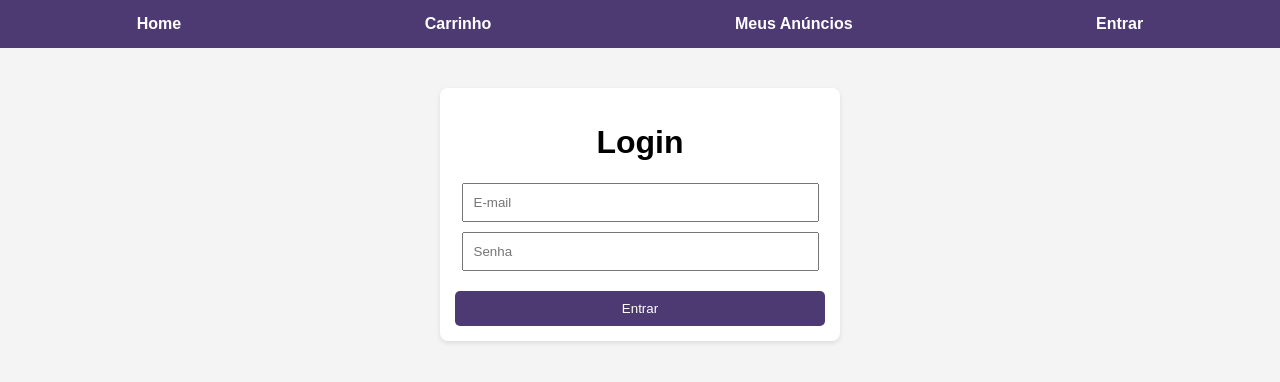
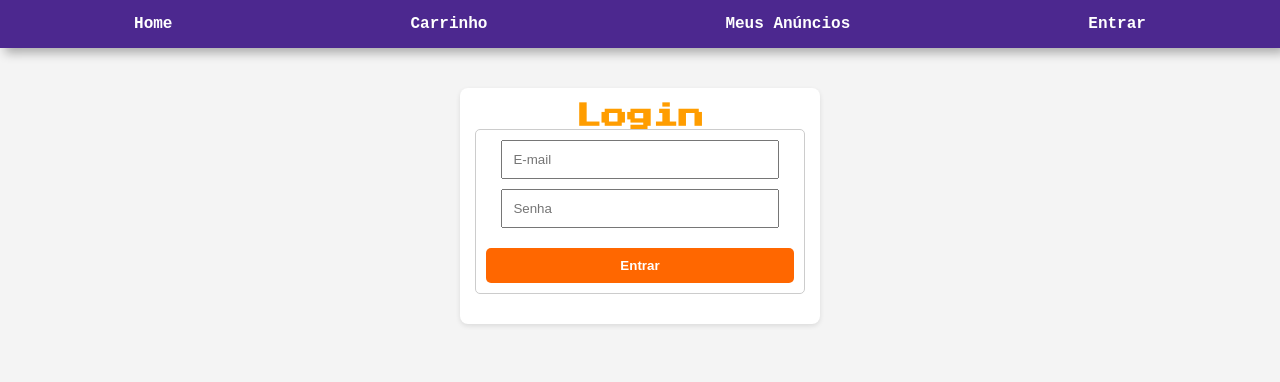
Before and after one commit to WeverttonSouza1/Projeto-Programacao-Web, a Next.js app in the folder schutz-marketplace/: page /login in a window 1280 px wide. Shown: the top 382 px of the page. Built offline with nearby package versions, Linux system fonts and the light colour scheme.

Commit message:
Add files via upload

```diff
--- a/schutz-marketplace/src/app/globals.css
+++ b/schutz-marketplace/src/app/globals.css
@@ -1,44 +1,110 @@
 @charset "utf-8";
+@import url('https://fonts.googleapis.com/css2?family=Work+Sans:wght@400;700&display=swap');
+@import url('https://fonts.googleapis.com/css2?family=Press+Start+2P&display=swap');
+
+* {
+    margin: 0;
+    padding: 0;
+    box-sizing: border-box;
+
+}
 
 body {
-    font-family: sans-serif; margin: 0;
     background: #f4f4f4;
 }
 
+h1 {
+    margin: 2;
+    padding: 2;
+    font-family: 'Press Start 2P', cursive;
+    font-size: 1.6em;
+    color: #ff9d00;
+    /*
+    #ffc100
+    #ff6200*/
+}
+
+/*
+Shorthand font:
+- font-style -> font-weight -> font-size/line-height -> font-family
+*/
+
+h2 {
+    font-family: 'work-sans', sans-serif;
+    font-size: 2.5em;
+}
+
+h3 {
+    font-weight: 700;
+    font-size: 1.2em;
+}
+
+p {
+    font-size: 1.2em;
+}
+
+/*
+Absolute measurements:
+cm, mm, in(polegada), px(pixels), pt(points), pc(picas)
+
+Relative measurements:
+em, ex, ch, rem, vw, vh, vmin, vmax
+*/
+
 nav {
-    background: #4d3a73;
+    font-family: 'Courier New', Courier, monospace;
+    background: #4c288f; /* 4c288f #4d3a73*/
     padding: 15px;
     display: flex;
     justify-content: space-around;
+    box-shadow: 5px 5px 10px rgba(0, 0, 0, 0.3);
 }
 
-nav a { color: white;
+nav a {
+    color: white;
     text-decoration: none;
     font-weight: bold;
 }
 
+form {
+    font-family: 'work-sans', sans-serif;
+    font-weight: 700;
+    padding: 10px;
+    border: 1px solid #ccc;
+    border-radius: 5px;
+    width: 100%;
+    margin-bottom: 15px;
+}
+
 .container {
+    font-weight: 700;
     max-width: 900px;
     margin: 20px auto;
     padding: 20px;
 }
 
 .grid {
+    font-weight: 700;
     display: grid;
     grid-template-columns: 1fr 1fr 1fr;
     gap: 20px;
 }
 
 .card {
+    font-family: 'work-sans', sans-serif;
+    font-weight: 700;
     background: white;
     padding: 15px;
     border-radius: 8px;
     text-align: center;
     box-shadow: 0 2px 5px rgba(0,0,0,0.1);
 }
-
+/* rgb(218, 165, 32) */
+/* rgb(0, 44, 140)*/
 .btn {
-    background: #4d3a73;
+    font-family: 'work-sans', sans-serif;
+    font-weight: 700;
+    background: #ff6700; /* #d75d0b */
     color: white;
     padding: 10px;
     border-radius: 5px;
@@ -46,3 +112,39 @@ nav a { color: white;
     display: block;
     margin-top: 10px;
 }
+
+/* Theme toggle and dark theme styles */
+html, body {
+    transition: background-color 0.25s ease, color 0.25s ease;
+}
+
+body.dark{
+    background: #0f1720;
+    color: #f4f4f4;
+}
+
+body.dark .card{
+    color: #000000;
+}
+
+.theme-toggle {
+    display: inline-flex;
+    align-items: center;
+    gap: 8px;
+    background: transparent;
+    border: 1px solid rgba(255,255,255,0.12);
+    color: inherit;
+    padding: 6px 10px;
+    border-radius: 8px;
+    cursor: pointer;
+    font-weight: 700;
+    font-family: 'work-sans', sans-serif;
+    transition: background-color 0.18s ease, transform 0.12s ease;
+}
+
+.theme-toggle:hover { transform: translateY(-1px); }
+.theme-toggle svg { display: block; }
+.theme-toggle__label { font-size: 0.9rem; }
+
+/* Ensure good contrast in light theme */
+body:not(.dark) .theme-toggle { border-color: rgba(0,0,0,0.12); }
```
